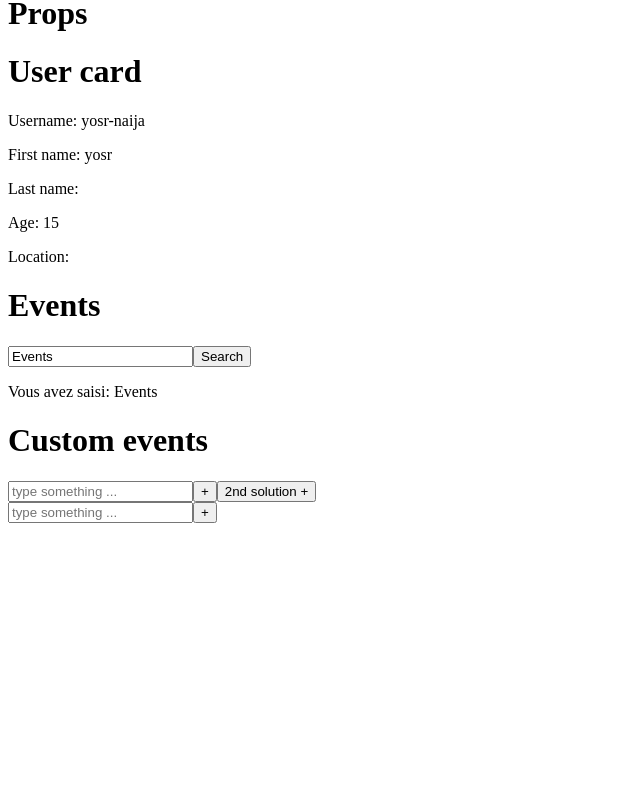
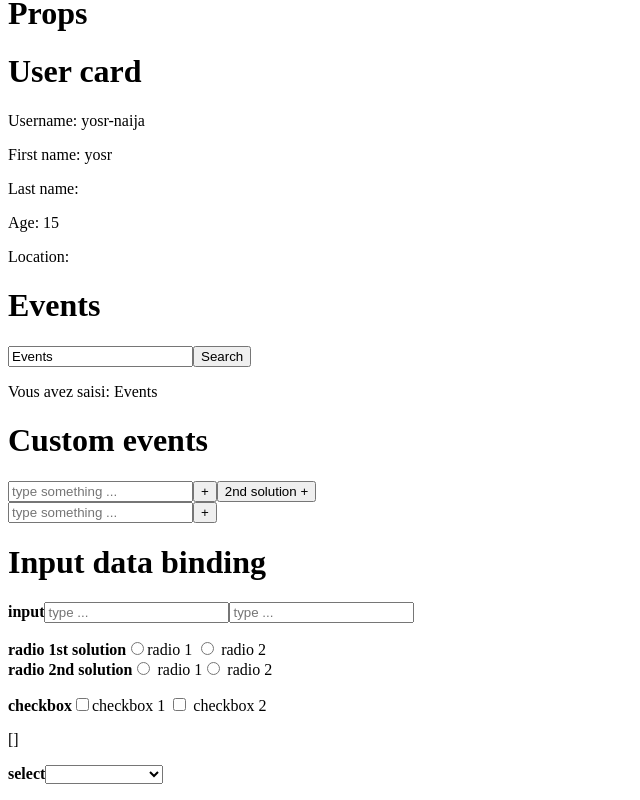
Before and after one commit to yosrReact/vue3_step_by-step, a Vue app: page / in a window 1280 px wide. Shown: the part 1538-2338 px from the top of the page, without its empty margins (0-640 px from the left). Before the commit the page ends 2077 px from the top, so only its background shows below. Built offline with nearby package versions, Linux system fonts and the light colour scheme.

Commit message:
input data binding

```diff
--- a/src/App.vue
+++ b/src/App.vue
@@ -6,6 +6,7 @@ import UserCardParent from './components/UserCardParent.vue';
 import SearchForm from './components/SearchForm.vue';
 import AddItem from './components/AddItem.vue';
 import AddItemOptions from './components/AddItemOptions.vue';
+import InputDataBinding from './components/InputDataBinding.vue';
 // export default {
 //   name: "App",
 //   components: {
@@ -65,7 +66,8 @@ export default {
     UserCardParent,
     SearchForm,
     AddItem,
-    AddItemOptions
+    AddItemOptions,
+    InputDataBinding
 
   }
 
@@ -159,6 +161,8 @@ export default {
       {{ item }}
     </li>
   </ul>
+  <h1>Input data binding</h1>
+  <input-data-binding />
 </template>
 <style>
 body {
--- /dev/null
+++ b/src/components/InputDataBinding.vue
@@ -0,0 +1,60 @@
+<script setup>
+import { ref } from 'vue';
+
+
+const input = ref("")
+const radio = ref("")
+const checkboxes = ref([])
+const radios = ref([{ value: "1", label: "radio 1" }, { value: "2", label: "radio 2" }])
+const select = ref()
+const options = ref([{ value: "1", label: "option 1" }, { value: "2", label: "option 2" }, { value: "3", label: "option 3" }])
+</script>
+<template>
+    <div>
+        <strong>input</strong>
+        <!-- input type="text" -->
+
+        <input type="text" v-model.number="input" placeholder="type ..." />
+        <!-- à utiliser au cas  où on a besoin de faire un traitement avant le binding-->
+        <input type="text" :value="input" @input="input = $event.target.value" placeholder="type ..." />
+    </div>
+    <div>
+        <p>{{ input }}</p>
+    </div>
+    <div>
+        <strong>radio 1st solution</strong>
+        <!-- input type="radio" -->
+        <input type="radio" v-model="radio" value="1" />radio 1
+        <input type="radio" v-model="radio" value="2" /> radio 2
+        <br />
+        <strong>radio 2nd solution</strong>
+        <template v-for="({ value, label }, index) in radios" :key="index">
+            <input type="radio" v-model="radio" :value="value" /> {{ label }}
+        </template>
+    </div>
+    <div>
+        <p>{{ radio }}</p>
+    </div>
+    <div>
+        <strong>checkbox</strong>
+        <!-- input type="checkbox" -->
+        <input type="checkbox" v-model="checkboxes" value="1" />checkbox 1
+        <input type="checkbox" v-model="checkboxes" value="2" /> checkbox 2
+
+    </div>
+    <div>
+        <p>{{ checkboxes }}</p>
+    </div>
+    <div>
+        <strong>select</strong>
+        <!-- input type="select" -->
+        <select v-model="select">
+            <option value="" disabled>Select an option</option>
+            <option v-for="({ value, label }, index) in options" :key="index" :value="value">{{ label }}</option>
+        </select>
+
+    </div>
+    <div>
+        <p>{{ select }}</p>
+    </div>
+</template>
```
